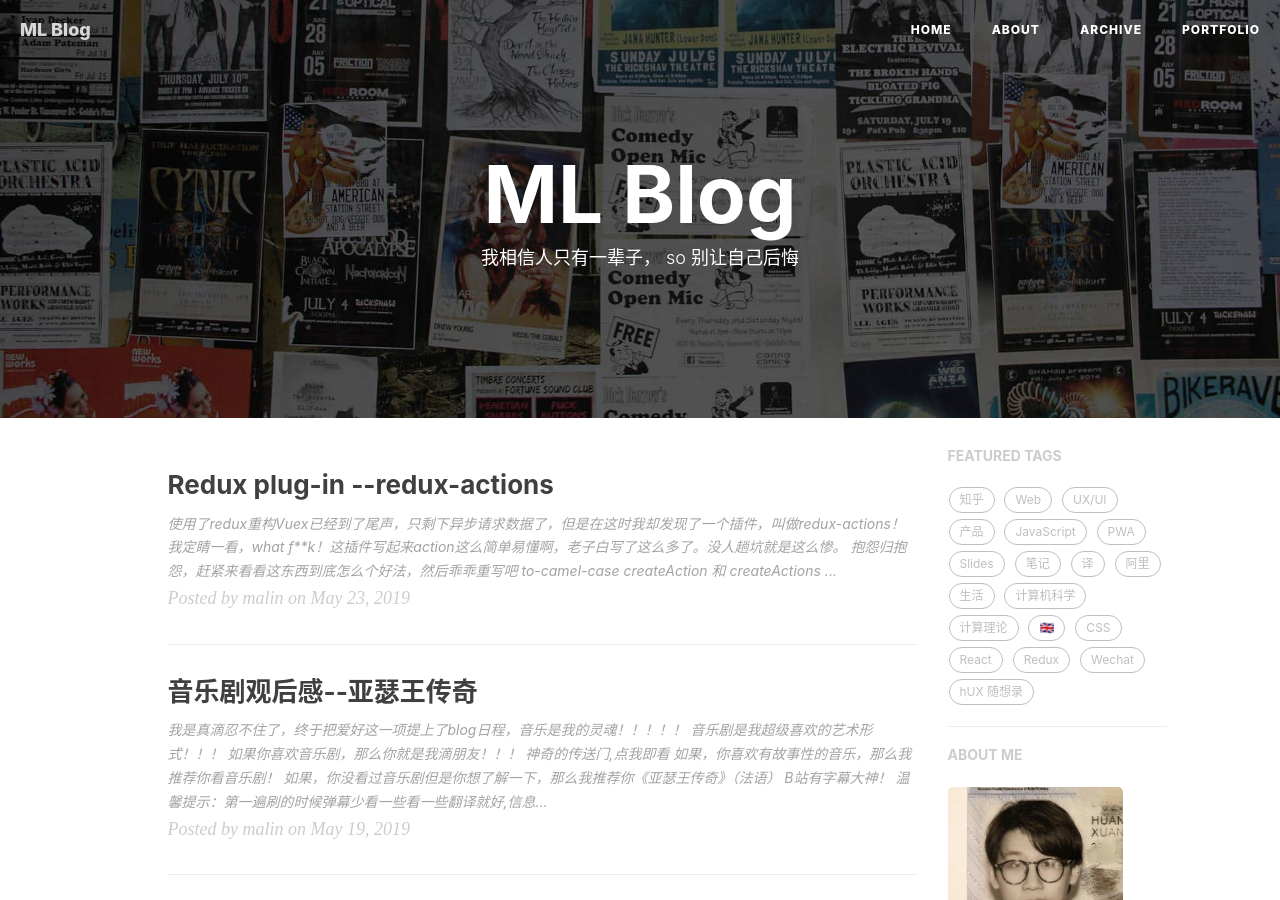
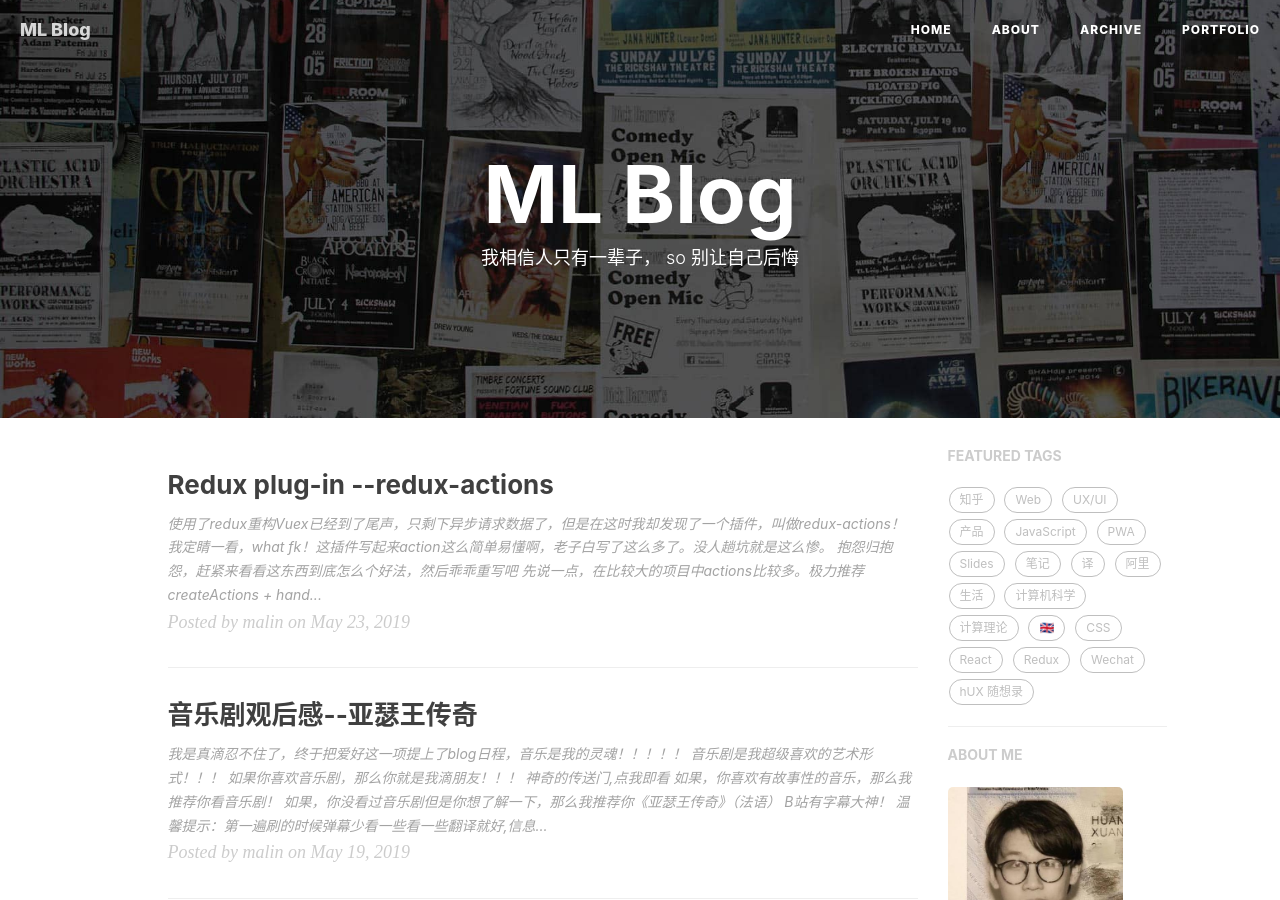
Before and after one commit to adamma1024/ml-blog, a Jekyll site: the page built from index.html, in a window 1280 px wide and 900 px high. Built offline with Jekyll 4.4.1, drawn with Linux system fonts in a browser that asks for light colours; nearby versions of some CDN libraries; the list of posts is cut into pages by our own code; comment, search, counter and statistics services are not loaded; some of the changed lines change nothing that is shown.

Commit message:
redux-actions

````diff
--- a/_posts/2019-05-23-redux-actions.md
+++ b/_posts/2019-05-23-redux-actions.md
@@ -11,7 +11,8 @@
 使用了redux重构Vuex已经到了尾声，只剩下异步请求数据了，但是在这时我却发现了一个插件，叫做redux-actions！<br/>
 我定睛一看，what f**k！这插件写起来action这么简单易懂啊，老子白写了这么多了。没人趟坑就是这么惨。<br/>
 抱怨归抱怨，赶紧来看看这东西到底怎么个好法，然后乖乖重写吧<br/>
-to-camel-case
+先说一点，在比较大的项目中actions比较多。**极力推荐**<strong style="color:red;font-size:20px;">createActions + handleActions</strong>**的写法**
+
 # createAction 和 createActions
 - **createAction**
  - createAction(type)
@@ -22,9 +23,56 @@
  - createActions(actionMap, ...identityActions[, options])
 
 这是createAction和createActions的所有写法
+## createActions
+### createActions(actionMap[, options])
+> 多actions时推荐使用，少了好多代码！<strong style="color:red;font-size:20px;">强烈推荐</strong>
+> 首先redux-actions依赖了to-camel-case，将type转成驼峰命名的action名
+
+```javascript
+const { actionOne, actionTwo, actionThree } = createActions(
+  {
+    // function form; payload creator defined inline
+    ACTION_ONE: (key, value) => ({ [key]: value }),
+
+    // array form
+    ACTION_TWO: [
+      first => [first], // payload
+      (first, second) => ({ second }) // meta
+    ]
+
+    // trailing action type string form; payload creator is the identity
+  },
+  'ACTION_THREE'
+);
+
+expect(actionOne('key', 1)).to.deep.equal({
+  type: 'ACTION_ONE',
+  payload: { key: 1 }
+});
+
+expect(actionTwo('first', 'second')).to.deep.equal({
+  type: 'ACTION_TWO',
+  payload: ['first'],
+  meta: { second: 'second' }
+});
+
+expect(actionThree(3)).to.deep.equal({
+  type: 'ACTION_THREE',
+  payload: 3
+});
+```
+### createActions(actionMap, ...identityActions[, options])
+```javascript
+createActions({ ... }, 'INCREMENT', {
+  prefix: 'counter', // String used to prefix each type
+  namespace: '--' // Separator between prefix and type.  Default: `/`
+})
+```
+> 看看就行了，namespace就是拼接actions的时候的间隔符默认是'/'
+
 ## createAction
 ### createAction(type)
-> 与createActions最大区别就是，当只有单个参数的时候，不需要写payloadCreator，少了好多代码！<strong style="color:red;font-size:20px;">强烈推荐</strong>
+> 单参数、少量actions的时候**推荐使用**
 ```javascript
 export const increment = createAction('INCREMENT');
 export const decrement = createAction('DECREMENT');
@@ -36,7 +84,81 @@
 ### createAction(type, payloadCreator)
 > 这种写法不如createActions简单
 ```javascript
-export const increment = createAction('INCREMENT', num => ({num}));
-export const decrement = createAction('DECREMENT', num => ({num}));
+let noop = createAction('NOOP', amount => amount);
+// same as
+noop = createAction('NOOP');
+```
+### createAction(type, payloadCreator, metaCreator)
+> 多了个meta参数，但是我觉得可以用payload替代啊，**知道啥时候用meta传更好的可以给我补充**
+```javascript
+const updateAdminUser = createAction(
+  'UPDATE_ADMIN_USER',
+  updates => updates,
+  () => ({ admin: true })
+);
 
+updateAdminUser({ name: 'Foo' });
+// {
+//   type: 'UPDATE_ADMIN_USER',
+//   payload: { name: 'Foo' },
+//   meta: { admin: true },
+// }
 ```
+# handleAction 和 handleActions
+- handleAction
+ - handleAction(type, reducer, defaultState)
+ - handleAction(type, reducerMap, defaultState)
+ - handleActions
+- handleActions(reducerMap, defaultState[, options])
+
+## handleActions
+- handleActions(reducerMap, defaultState);
+- reducerMap可以传map、对象
+### handleActions(reducerMap, defaultState[, options])
+> <strong style="color:red;font-size:20px;">力荐这种写法</strong>**，通用且简单**
+```javascript
+const increment = createAction(INCREMENT);
+const decrement = createAction(DECREMENT);
+
+const reducer = handleActions(
+  new Map([
+    [
+      increment,
+      (state, action) => ({
+        counter: state.counter + action.payload
+      })
+    ],
+
+    [
+      decrement,
+      (state, action) => ({
+        counter: state.counter - action.payload
+      })
+    ]
+  ]),
+  { counter: 0 }
+);
+```
+
+## handleAction
+### handleAction(type, reducer, defaultState)
+> 除非很简单，否则用不到
+```javascript
+handleAction(
+  'APP/COUNTER/INCREMENT',
+  (state, action) => ({
+    counter: state.counter + action.payload.amount
+  }),
+  defaultState
+);
+```
+### handleAction(type, reducerMap, defaultState)
+> 这种写法是默认走next(),当有错误的时候走个错误处理方法throw(),没啥好讲的
+```javascript
+handleAction('FETCH_DATA', {
+  next(state, action) {...},
+  throw(state, action) {...},
+}, defaultState);
+```
+redux插件太多了，用之前建议多看看有啥好插件，要不然就像我一样，一直在重构代码。。。
+不说了，熬夜重构去了！！(┬＿┬)
````
